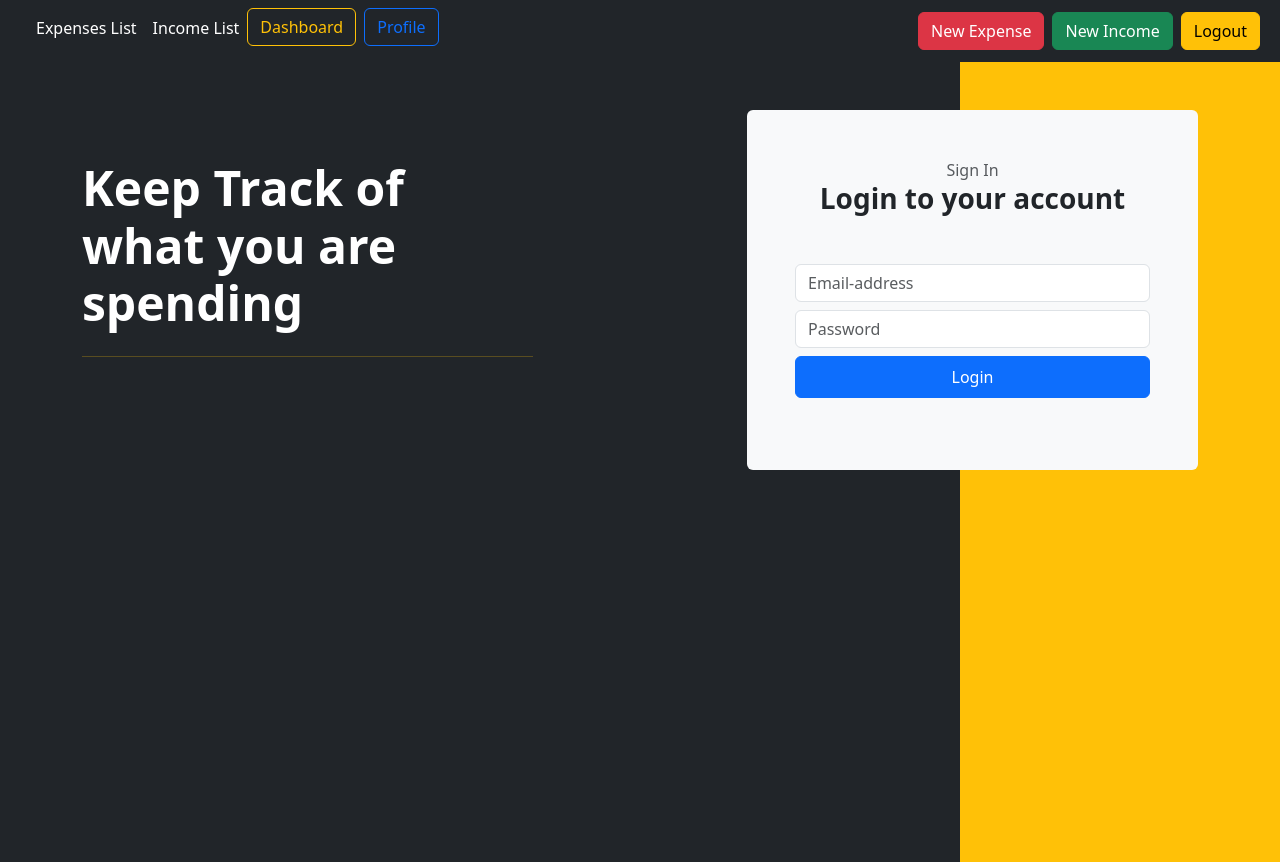
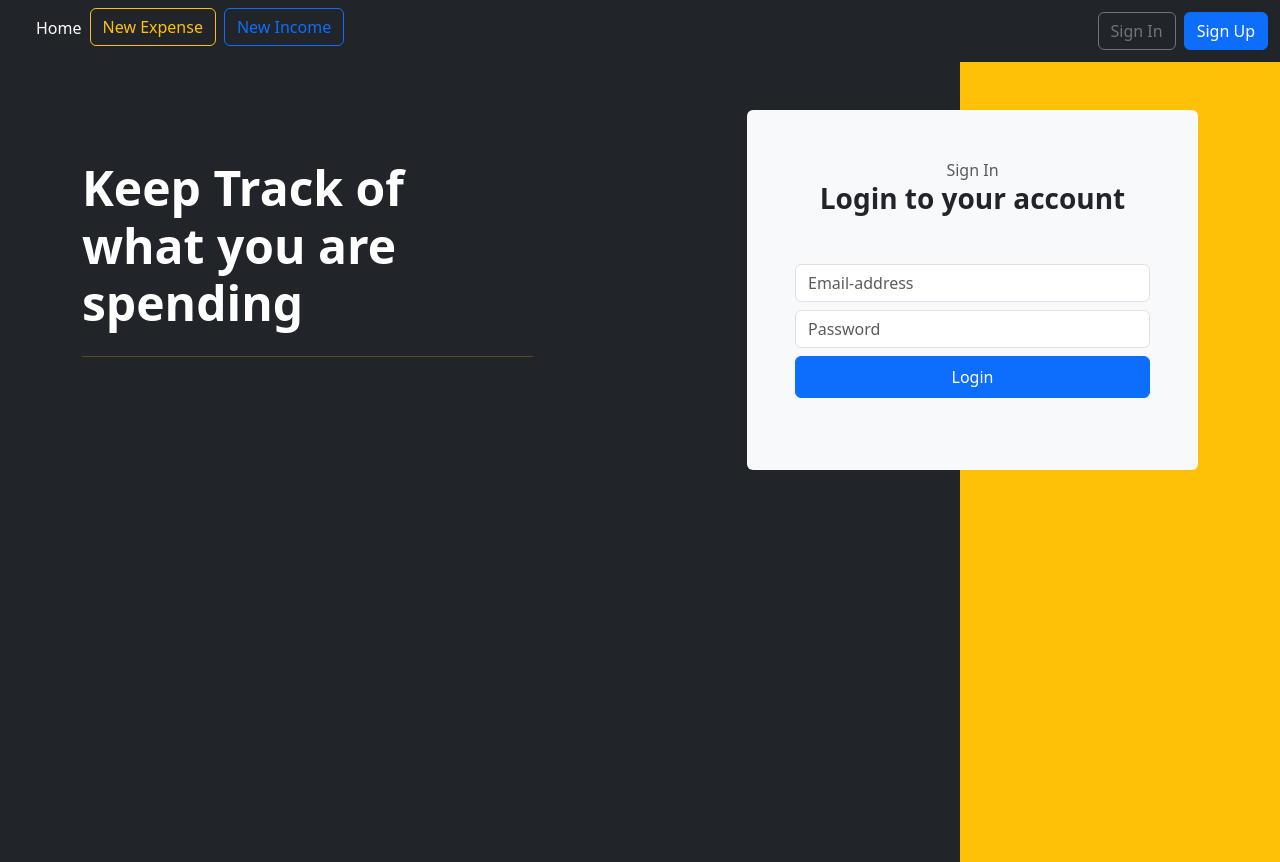
Before and after one commit to MakarosVar/MERN-Expense-Tracker, a React (Create React App) app in the folder client/: page /login in a window 1280 px wide. Built offline with nearby package versions, Linux system fonts and the light colour scheme.

Commit message:
publicNavbar

```diff
--- a/client/src/App.js
+++ b/client/src/App.js
@@ -9,7 +9,7 @@
 import Profile from './Pages/Users/Profile';
 import AddExpense from './Pages/Expenses/AddExpense';
 import AddIncome from './Pages/Income/AddIncome';
-import NavBar from './Components/Navigation/Private/PrivateNavbar.js';
+import NavBar from './Components/Navigation/Navbar';
 import ProtectedRoute from './Components/Navigation/ProtectedRoute';
 
 function App() {
--- /dev/null
+++ b/client/src/Components/Navigation/Navbar.js
@@ -0,0 +1,13 @@
+import React from "react";
+import { useSelector } from "react-redux";
+import PrivateNavbar from "./Private/PrivateNavbar";
+import PublicNavbar from "./Public/PublicNavbar";
+
+const Navbar = () => {
+  const users = useSelector(state => state?.users);
+
+  const { userAuth } = users;
+  return <>{userAuth ? <PrivateNavbar /> : <PublicNavbar />}</>;
+};
+
+export default Navbar;
--- /dev/null
+++ b/client/src/Components/Navigation/Public/PublicNavbar.js
@@ -0,0 +1,62 @@
+import React from "react";
+import { Link } from "react-router-dom";
+const PublicNavbar = () => {
+  return (
+    <>
+      <nav class="navbar navbar-expand-sm navbar-dark bg-dark">
+        <div class="container-fluid">
+          <Link to="/" className="navbar-brand">
+            <i class="bi bi-currency-exchange fs-1 text-warning "></i>
+          </Link>
+          <button
+            class="navbar-toggler"
+            type="button"
+            data-bs-toggle="collapse"
+            data-bs-target="#navbarSupportedContent"
+            aria-controls="navbarSupportedContent"
+            aria-expanded="false"
+            aria-label="Toggle navigation"
+          >
+            <span class="navbar-toggler-icon"></span>
+          </button>
+          <div class="collapse navbar-collapse" id="navbarSupportedContent">
+            <ul class="navbar-nav me-auto mb-2 mb-lg-0">
+              <li class="nav-item">
+                <Link to="/" class="nav-link active" aria-current="page">
+                  Home
+                </Link>
+              </li>
+
+              <li class="nav-item mb-2">
+                <Link
+                  to="/add-expense"
+                  className="btn  btn-outline-warning me-2"
+                >
+                  New Expense
+                </Link>
+              </li>
+              <li class="nav-item">
+                <Link
+                  to="/add-income"
+                  className="btn  btn-outline-primary me-2"
+                >
+                  New Income
+                </Link>
+              </li>
+            </ul>
+            <form class="d-flex">
+              <Link to="/login" className="btn btn-outline-secondary me-2">
+                Sign In
+              </Link>
+              <Link to="/register" className="btn btn-primary">
+                Sign Up
+              </Link>
+            </form>
+          </div>
+        </div>
+      </nav>
+    </>
+  );
+};
+
+export default PublicNavbar;
```
